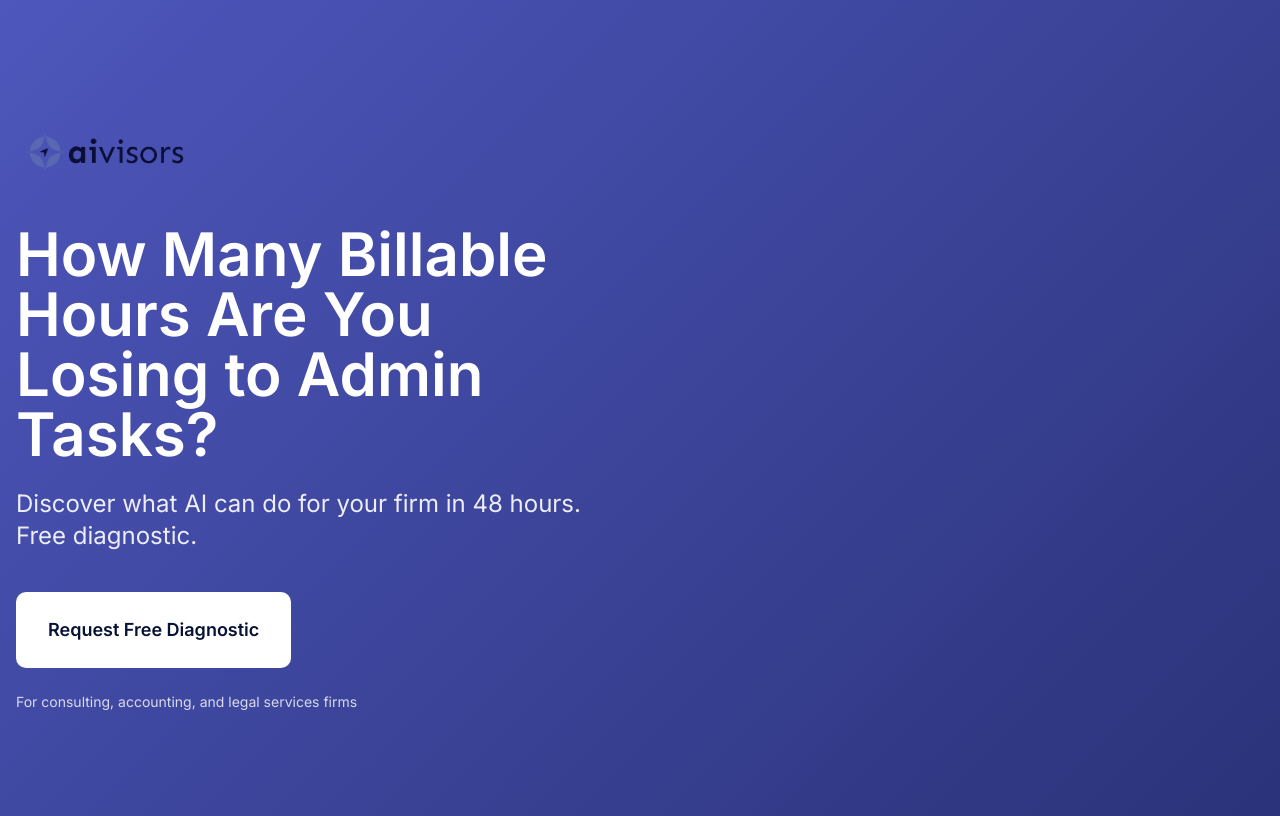
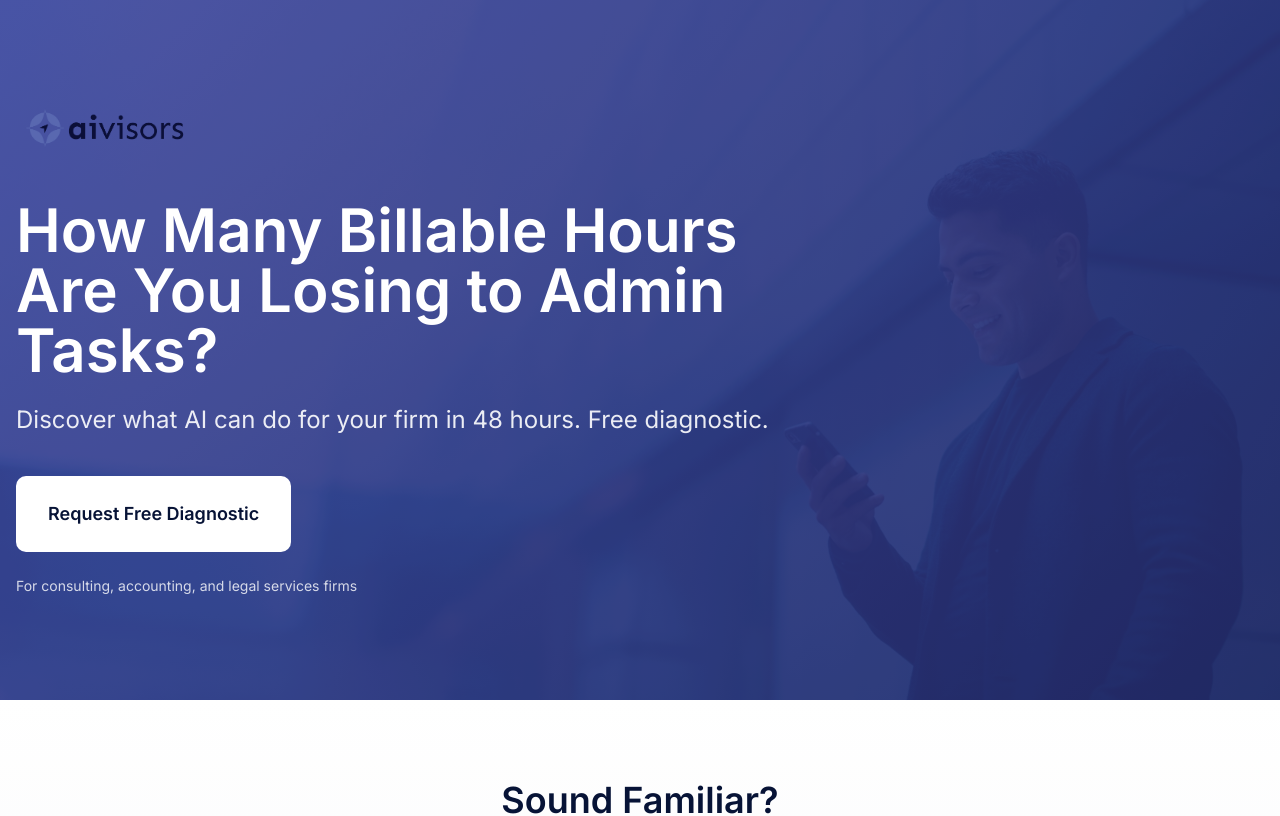
Before and after one commit to Tigergolf/aivisor-diagnostics, a React (Vite) app: page / in a window 1280 px wide. Shown: the top 816 px of the page. Built offline with nearby package versions, Linux system fonts and the light colour scheme; the HTML template or start-up script is replaced by a standard one.

Commit message:
Update hero section layout
Position H1, subheader, and CTA over the hero image to fill the section.

```diff
--- a/src/components/HeroSection.tsx
+++ b/src/components/HeroSection.tsx
@@ -8,13 +8,25 @@ interface HeroSectionProps {
 
 export const HeroSection = ({ onCtaClick }: HeroSectionProps) => {
   return (
-    <section className="relative overflow-hidden bg-gradient-hero py-20 md:py-32">
-      <div className="container mx-auto px-4">
+    <section className="relative overflow-hidden min-h-[600px] md:min-h-[700px] flex items-center">
+      {/* Background Image */}
+      <div className="absolute inset-0 z-0">
+        <img
+          src={heroImage}
+          alt="Professional using mobile technology"
+          className="w-full h-full object-cover"
+        />
+        <div className="absolute inset-0 bg-gradient-hero opacity-90"></div>
+        <div className="absolute inset-0 bg-brand-navy/20"></div>
+      </div>
+
+      {/* Content */}
+      <div className="container mx-auto px-4 relative z-10">
         <div className="mb-12">
           <img src={logo} alt="AIVisors" className="h-10 md:h-12" />
         </div>
 
-        <div className="grid lg:grid-cols-2 gap-12 items-center">
+        <div className="max-w-3xl">
           <div className="text-white space-y-6 fade-in">
             <h1 className="text-4xl md:text-5xl lg:text-6xl font-bold leading-tight">
               How Many Billable Hours Are You Losing to Admin Tasks?
@@ -35,15 +47,6 @@ export const HeroSection = ({ onCtaClick }: HeroSectionProps) => {
               For consulting, accounting, and legal services firms
             </p>
           </div>
-
-          <div className="fade-in lg:block hidden relative">
-            <div className="absolute inset-0 bg-brand-navy/15 rounded-lg z-10"></div>
-            <img
-              src={heroImage}
-              alt="Professional using mobile technology"
-              className="rounded-lg shadow-elevated w-full"
-            />
-          </div>
         </div>
       </div>
     </section>
```
